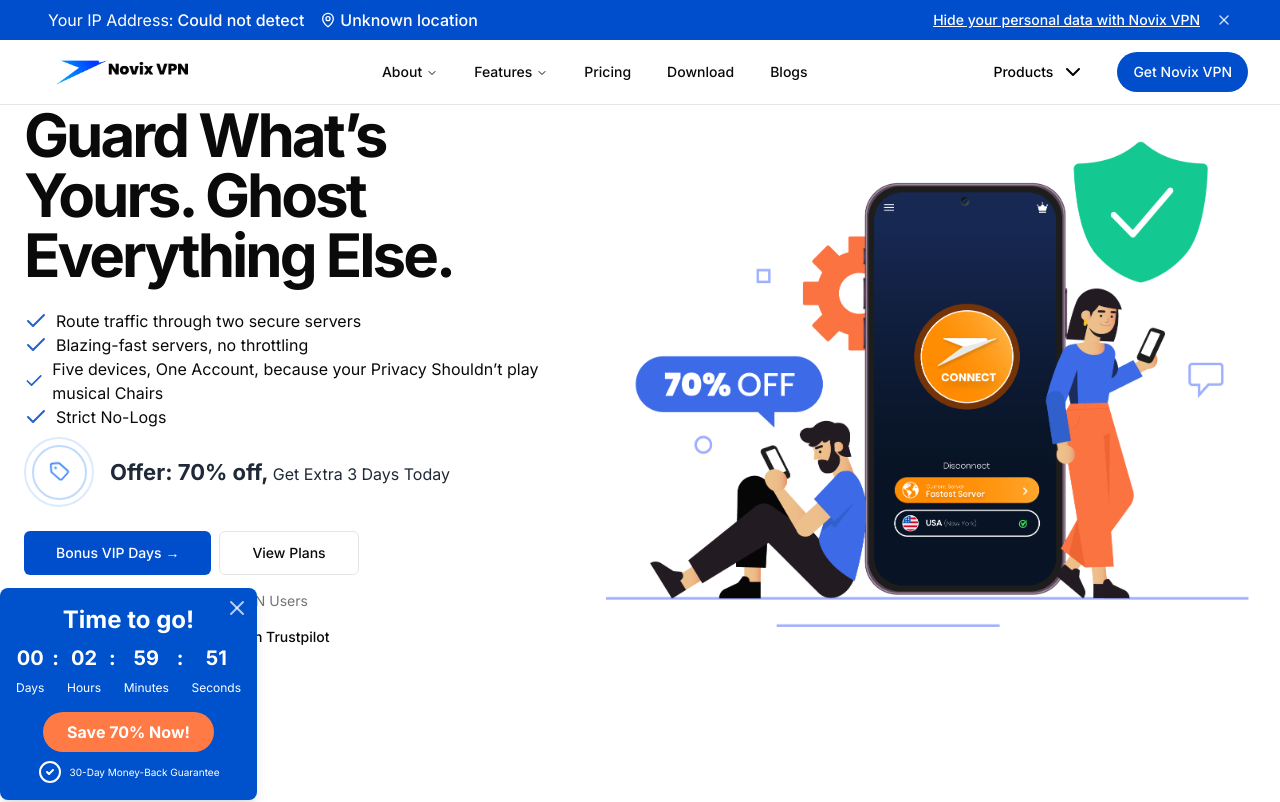
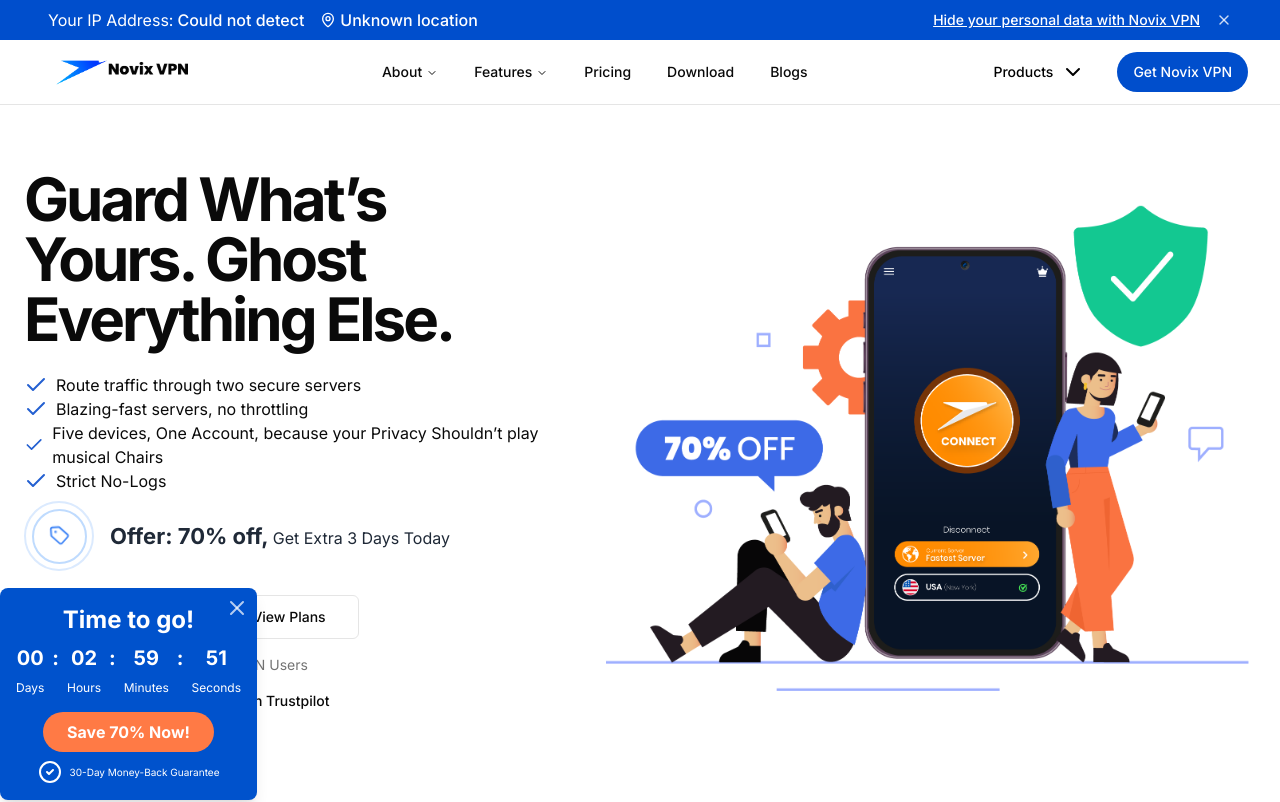
Before and after one commit to thsvo/novixvpn, a Next.js app: page / in a window 1280 px wide. Shown: the top 802 px of the page. Built offline with nearby package versions, Linux system fonts and the light colour scheme; no server answers.

Commit message:
some padding fixed on home page

```diff
--- a/app/page.tsx
+++ b/app/page.tsx
@@ -25,7 +25,7 @@ export default function Home() {
       <HeaderCom />
       <main className="flex-1">
         {/* Hero Section */}
-        <section className="relative overflow-hidden bg-background">
+        <section className="relative overflow-hidden bg-background mt-16">
           <div className="container px-4 md:px-6">
             <div className="grid gap-6 lg:grid-cols-[1fr_500px] lg:gap-12 xl:grid-cols-[1fr_650px]">
               <div className="flex flex-col justify-center space-y-4">
--- a/components/vpn-benefits.tsx
+++ b/components/vpn-benefits.tsx
@@ -1,7 +1,6 @@
 "use client";
 
 import Image from "next/image";
-import { Shield, Globe } from "lucide-react";
 import { useState } from "react";
 
 export default function VpnBenefits() {
```
